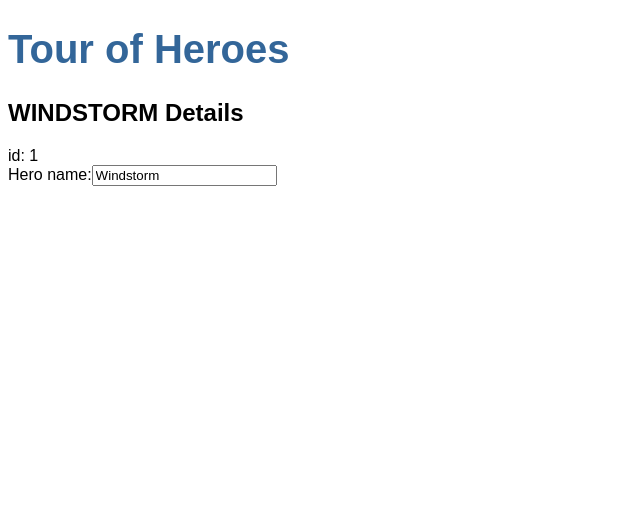
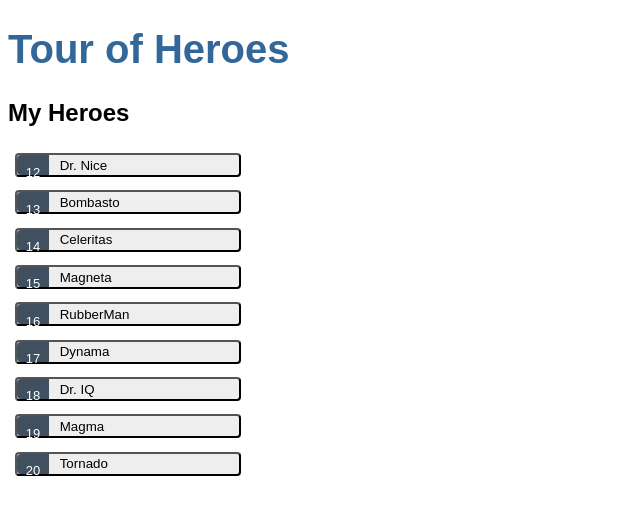
Before and after one commit to CrazyMechanic/angular-tour-of-heroes, an Angular app: page / in a window 1280 px wide. Shown: the top 514 px of the page, without its empty margins (0-640 px from the left). Built offline with nearby package versions, Linux system fonts and the light colour scheme.

Commit message:
Display list add hero details

```diff
--- a/src/app/heroes/heroes.component.html
+++ b/src/app/heroes/heroes.component.html
@@ -1,8 +1,21 @@
-<h2>{{hero.name | uppercase}} Details</h2>
+<h2>My Heroes</h2>
 
-<div><span>id: </span>{{hero.id}}</div>
+<ul class="heroes">
+  <li *ngFor="let hero of heroes">
+    <button (click)="onSelect(hero)" type="button">
+      <span class="badge">{{hero.id}}</span>
+      <span class="name">{{hero.name}}</span>
+    </button>
+  </li>
+</ul>
 
-<div>
-  <label for="name">Hero name:</label>
-  <input [(ngModel)]="hero.name" id="name" placeholder="name" type="text">
+<div *ngIf="selectedHero">
+  <h2>{{selectedHero.name | uppercase}} Details</h2>
+
+  <div><span>id: </span>{{selectedHero.id}}</div>
+
+  <div>
+    <label for="hero-name">Hero name:</label>
+    <input [(ngModel)]="selectedHero.name" id="hero-name" placeholder="name" type="text">
+  </div>
 </div>
--- a/src/app/heroes/heroes.component.scss
+++ b/src/app/heroes/heroes.component.scss
@@ -0,0 +1,66 @@
+/* HeroesComponent's private CSS styles */
+.heroes {
+  margin: 0 0 2em 0;
+  list-style-type: none;
+  padding: 0;
+  width: 15em;
+}
+
+.heroes li {
+  display: flex;
+}
+
+.heroes button {
+  flex: 1;
+  cursor: pointer;
+  position: relative;
+  left: 0;
+  background-color: #EEE;
+  margin: .5em;
+  padding: 0;
+  border-radius: 4px;
+  display: flex;
+  align-items: stretch;
+  height: 1.8em;
+}
+
+.heroes button:hover {
+  color: #2c3a41;
+  background-color: #e6e6e6;
+  left: .1em;
+}
+
+.heroes button:active {
+  background-color: #525252;
+  color: #fafafa;
+}
+
+.heroes button.selected {
+  background-color: black;
+  color: white;
+}
+
+.heroes button.selected:hover {
+  background-color: #505050;
+  color: white;
+}
+
+.heroes button.selected:active {
+  background-color: black;
+  color: white;
+}
+
+.heroes .badge {
+  display: inline-block;
+  font-size: small;
+  color: white;
+  padding: 0.8em 0.7em 0 0.7em;
+  background-color: #405061;
+  line-height: 1em;
+  margin-right: .8em;
+  border-radius: 4px 0 0 4px;
+}
+
+.heroes .name {
+  align-self: center;
+}
--- a/src/app/heroes/heroes.component.ts
+++ b/src/app/heroes/heroes.component.ts
@@ -1,4 +1,5 @@
 import { Component } from '@angular/core';
+import { HEROES } from '../mock/mock-heroes';
 import { HeroInterface } from '../interface/hero.interface';
 
 @Component({
@@ -7,8 +8,10 @@ import { HeroInterface } from '../interface/hero.interface';
   styleUrls: ['./heroes.component.scss'],
 })
 export class HeroesComponent {
-  hero: HeroInterface = {
-    id: 1,
-    name: 'Windstorm',
-  };
+  selectedHero?: HeroInterface;
+  heroes = HEROES;
+
+  onSelect(hero: HeroInterface): void {
+    this.selectedHero = hero;
+  }
 }
```
